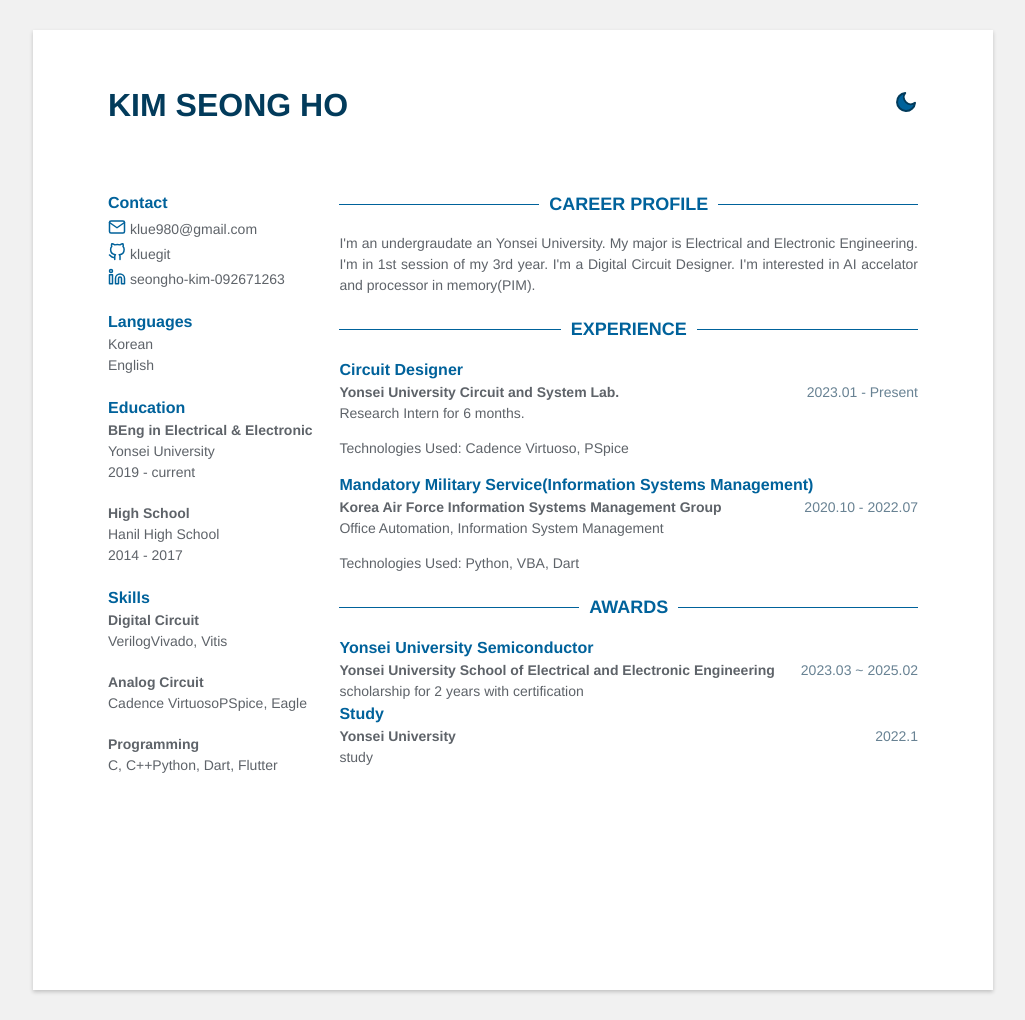
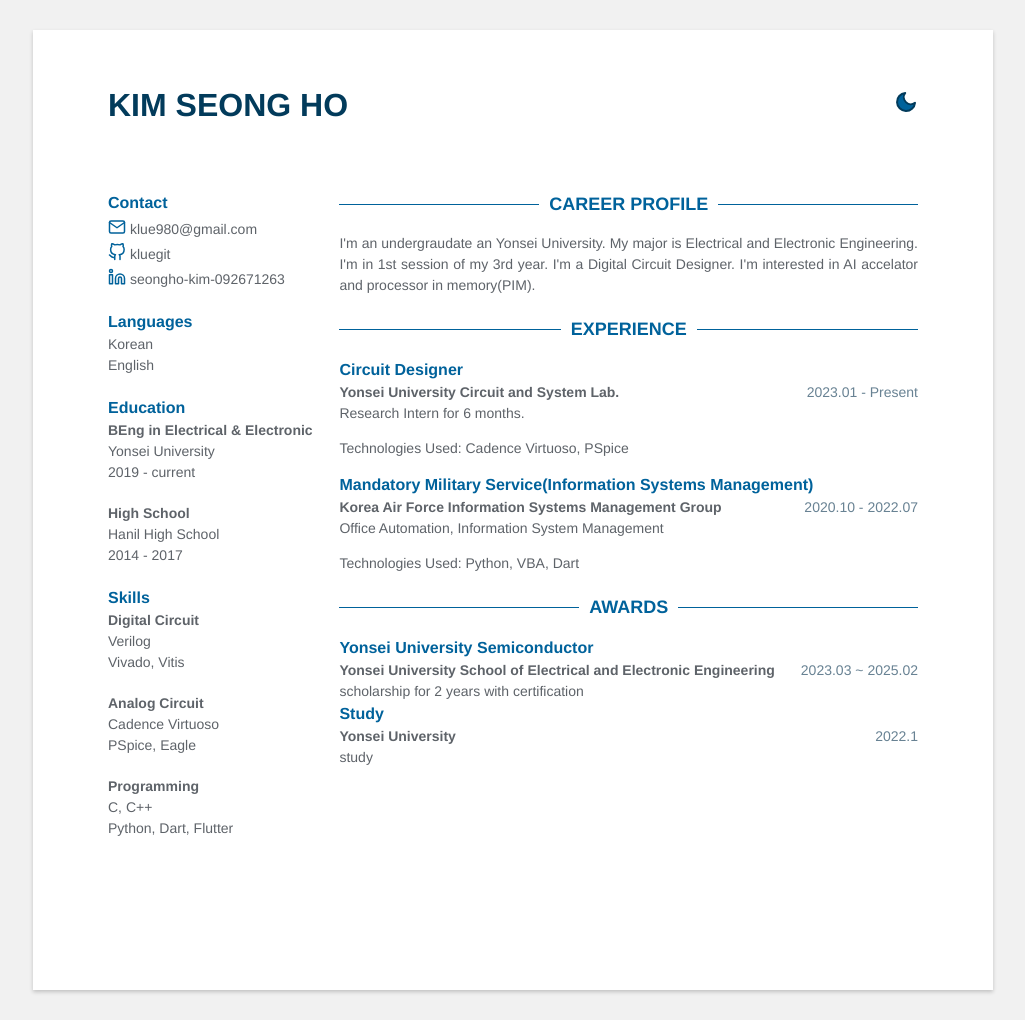
Before and after one commit to klue980/klue980.github.io, a Jekyll site: the page built from index.html, in a window 1280 px wide. Shown: the whole page, without its empty margins (127-1152 px from the left). Built offline with Jekyll 4.4.1, drawn with Linux system fonts in a browser that asks for light colours.

Commit message:
skill final revise

```diff
--- a/_data/data.yml
+++ b/_data/data.yml
@@ -15,7 +15,6 @@
 languages:
   - idiom: Korean
   - idiom: English
-  - idiom:
 
 education:
   - degree: BEng in Electrical & Electronic
--- a/_includes/skills.html
+++ b/_includes/skills.html
@@ -2,10 +2,12 @@
 {% if skills %}
 <section class="skills">
     <div class="title">Skills</div>
-    {% for sk in skills %}
+    {% for sks in skills %}
         <div class="skills-item">
-            <div class="category">{{sk.category}}</div>
-            <div class="skill">{{sk.skill}}</div>
+            <div class="category">{{sks.category}}</div>
+            {% for sk in sks.skill%}
+            <div class="skill">{{sk}}</div>
+        {% endfor %}
         </div>
     {% endfor %}
 </section>
```
